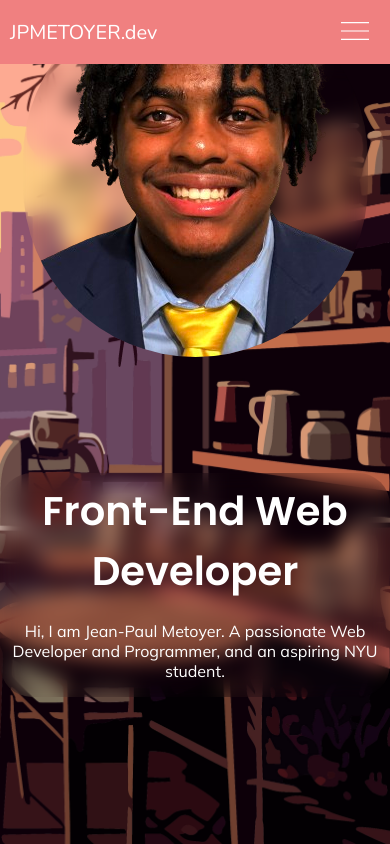
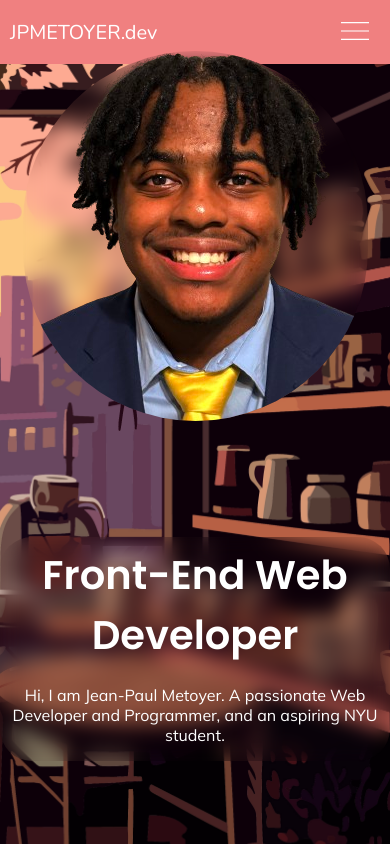
Before and after one commit to JPMetoyer/portfolio, a SvelteKit app: page / in a window 390 px wide. Shown: the top 844 px of the page. Built offline with nearby package versions, Linux system fonts and the light colour scheme.

Commit message:
fixed mobile nav

```diff
--- a/src/lib/sections/Project.svelte
+++ b/src/lib/sections/Project.svelte
@@ -38,7 +38,7 @@ article {
 
             font-family:'Poppins', sans-serif;
             font-size: 25px;
-            color: #2d2e32;
+            color: white;
             margin: 0 0 0 0;
         }
     }
--- a/src/routes/+layout.svelte
+++ b/src/routes/+layout.svelte
@@ -98,10 +98,8 @@ div#mobile {
     }
 
     div#mobile {
-        width: 100%;
-        position: fixed;
-        z-index: 5;
-        top: 0;
+
+
         height: 4rem;
         display: flex;
         flex-direction: row;
```
